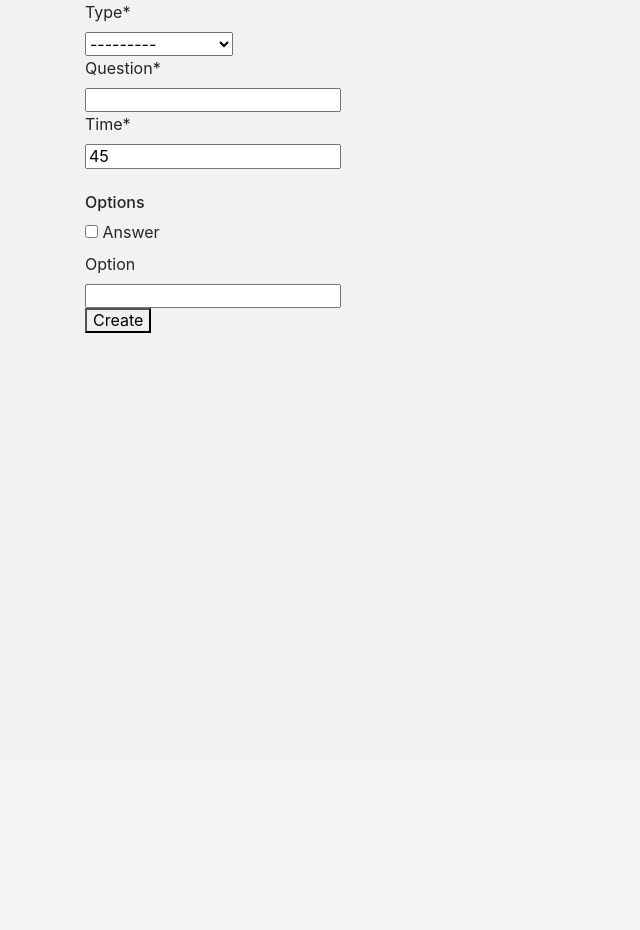
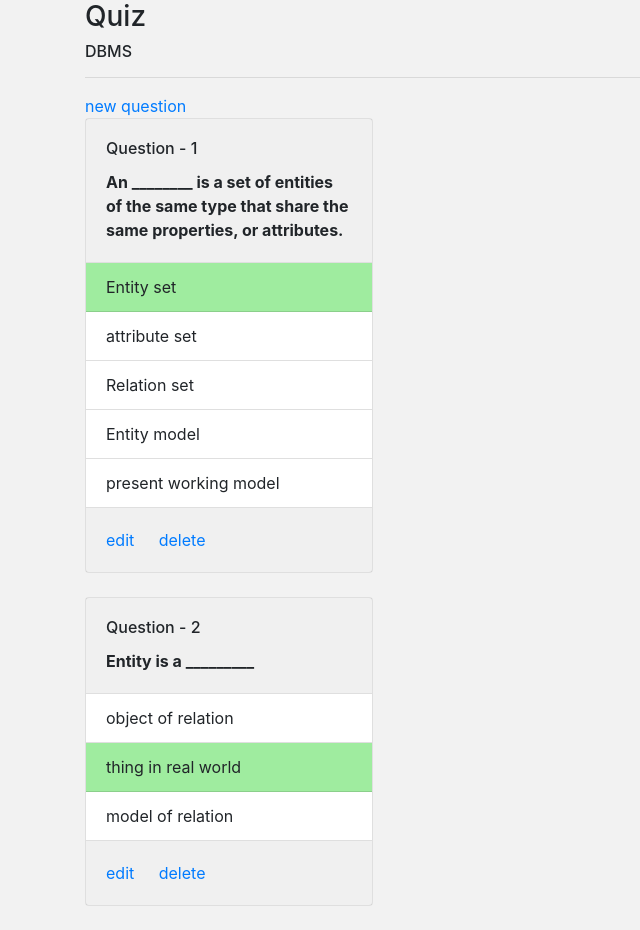
Before and after one commit to abhinav-yadav/quiz, a Django app: a page that uses quiz/core/templates/core/question_create.html in a window 1280 px wide. Shown: the part 45-975 px from the top of the page, without its empty margins (0-640 px from the left). Before the commit the page ends 378 px from the top, so only its background shows below. Run offline with Django 3.2, Linux system fonts and the light colour scheme; data comes from the database, SQL or seed files in the repository; some libraries are stand-ins or nearby versions.

Commit message:
before using ajaxing the crud operations

```diff
--- a/quiz/core/models.py
+++ b/quiz/core/models.py
@@ -33,6 +33,13 @@ class Question(models.Model):
     quiz = models.ForeignKey(Quiz, default=None, on_delete = models.SET_NULL, null = True)
     type = models.CharField(choices = QUESTION_TYPE, max_length = 10)
     question = models.CharField(max_length  = 1000, null = False)
+    image = models.ImageField(upload_to = 'question_banner',
+            null=True,
+            blank=True,
+            width_field="width_field",
+            height_field="height_field")
+    height_field = models.IntegerField(default=0)
+    width_field = models.IntegerField(default=0)
     time = models.IntegerField(default = 45)
     timestamp = models.DateTimeField(auto_now=False, auto_now_add=True)
 
@@ -45,12 +52,13 @@ class Question(models.Model):
 
 
 class Option(models.Model):
-    question = models.ForeignKey(Question, on_delete = models.SET_NULL, null = True)
+    question = models.ForeignKey(Question, on_delete = models.CASCADE,null = True)
     answer = models.BooleanField(default = False)
     option  = models.CharField(max_length = 400, blank = True)
 
     def __str__(self):
-        return 'q-'+ str(self.question.id) +'--'+self.option
+        # return 'q-'+ str(self.question.id) +'--'+self.option
+        return str(self.id)
 
 class Record(models.Model):
     user = models.ForeignKey(User, default = None, on_delete = models.SET_NULL, null = True)
--- a/quiz/core/templates/core/question_create.html
+++ b/quiz/core/templates/core/question_create.html
@@ -1,13 +1,127 @@
 {% extends 'base.html' %}
 {% load static %}
+{% load core_tags %}
 {% load crispy_forms_tags %}
+{% block custom_css %}
+<style media="screen">
+  .overlay {
+    position: fixed;
+    top: 0;
+    bottom: 0;
+    left: 0;
+    right: 0;
+    background: rgba(0, 0, 0, 0.7);
+    transition: opacity 500ms;
+    visibility: hidden;
+    opacity: 0;
+  }
+
+  .overlay:target {
+    visibility: visible;
+    opacity: 1;
+  }
+
+  .popup {
+    margin: 70px auto;
+    padding: 20px;
+    background: #fff;
+    border-radius: 5px;
+    width: 30%;
+    position: relative;
+    transition: all 5s ease-in-out;
+  }
+
+  .popup h2 {
+    margin-top: 0;
+    color: #333;
+    font-family: Tahoma, Arial, sans-serif;
+  }
+
+  .popup .close {
+    position: absolute;
+    top: 20px;
+    right: 30px;
+    transition: all 200ms;
+    font-size: 30px;
+    font-weight: bold;
+    text-decoration: none;
+    color: #333;
+  }
+
+  .popup .close:hover {
+    color: #06D85F;
+  }
+
+  .popup .content {
+    max-height: 350px;
+    overflow: scroll;
+  }
+</style>
+{% endblock %}
 {% block content %}
+<div class="">
+  <h3>Quiz</h3>
+  <h6>{{quiz.title}}</h6>
+  <hr>
+  <a class="button" href="#popup1">new question</a>
+</div>
+{% for question in questions %}
+<div class="card" style="width: 18rem;">
+  <div class="card-body">
+    <h6 class="card-title">Question - {{forloop.counter}}</h6>
+    <b><p class="card-text">{{question.question}}</p></b>
+  </div>
+  {% if question.image %}
+  <img class="card-img-top" src="{{ question.image.url }}" alt="Card image cap">
+  {% endif %}
+  <ul class="list-group list-group-flush">
+    {% for option in question.get_options %}
+    <li class="list-group-item" style="background:{% question_answer option.id %};">{{option.option}}</li>
+    {% endfor %}
+  </ul>
+  <div class="card-body">
+    <a href="#" class="card-link">edit</a>
+    <a href="#{{question.id}}" class="card-link">delete</a>
+  </div>
+</div>
+<br>
+{% endfor %}
+{% for question in questions %}
+  <div id="{{question.id}}" class="overlay">
+    <div class="popup">
+      <h2>Delete</h2>
+      <a class="close" href="#">&times;</a>
+      <div class="content">
+        <div class="card" style="width: 18rem;">
+          <div class="card-body">
+            <h6 class="card-title">Question - {{forloop.counter}}</h6>
+            <b><p class="card-text">{{question.question}}</p></b>
+          </div>
+          {% if question.image %}
+          <img class="card-img-top" src="{{ question.image.url }}" alt="Card image cap">
+          {% endif %}
+          <ul class="list-group list-group-flush">
+            {% for option in question.get_options %}
+            <li class="list-group-item" style="background:{% question_answer option.id %};">{{option.option}}</li>
+            {% endfor %}
+          </ul>
+        </div>
+      </div>
+      <button type="button" class="btn btn-danger" onclick="window.location.href='{% url 'core:delete_question' quiz.slug  question.id %}'">Delete</button>
+    </div>
+    </div>
+{% endfor %}
+<div id="popup1" class="overlay">
+  <div class="popup">
+    <h2>new question</h2>
+    <a class="close" href="#">&times;</a>
+    <div class="content">
       <form action="{% url 'core:create_questions' slug=quiz.slug %}" method="post" enctype="multipart/form-data">
         {% csrf_token %}
         {{questionform|crispy}}
         <br>
         <h6>Options</h6>
-    <div id ="myForm" class="myForm">
+        <div id="myForm" class="myForm">
           {% for form in formset %}
           {{form|crispy}}
           {% endfor %}
@@ -15,9 +129,12 @@
         {{ formset.management_form }}
         <button type="submit" name="button">Create</button>
       </form>
+    </div>
+  </div>
+</div>
 {% endblock %}
 {% block custom_js %}
-<script src="{% static 'formset_bootstrap/js/jquery.formset.js' %}">></script>
+<script src="{% static 'formset_bootstrap/js/jquery.formset.js' %}"></script>
 <script type="text/javascript">
   $(function() {
     $('#myForm').formset();
--- a/quiz/core/templatetags/core_tags.py
+++ b/quiz/core/templatetags/core_tags.py
@@ -2,7 +2,7 @@ from django.template import Library
 from django.urls import reverse
 from django.shortcuts import get_object_or_404
 
-from core.models import Question
+from core.models import Question,Option
 
 register = Library()
 
@@ -22,3 +22,11 @@ def option_color(index, option, key, answer):
 def get_question(id):
     question = get_object_or_404(Question, id=id)
     return question
+
+
+@register.simple_tag
+def question_answer(id):
+    option = get_object_or_404(Option, id=id)
+    if option.answer:
+        return '#1cd21c6b'
+    return ''
--- a/quiz/core/urls.py
+++ b/quiz/core/urls.py
@@ -7,6 +7,7 @@ from .views import (
     Result,
     RecordResponse,
     Attempt,
+    DeleteQuestion,
 )
 
 app_name = 'core'
@@ -19,4 +20,5 @@ urlpatterns = [
     path('attempt1/<slug>/<int:id>/<int:index>/', Attempt.as_view(), name = 'attempt'),
     path('result/<slug>/<id>/', Result.as_view(), name = 'quiz_result'),
     path('record_response/', RecordResponse.as_view(), name = 'ajax_record_response'),
+    path('delete/<slug>/question/<id>/', DeleteQuestion.as_view(), name = "delete_question"),
 ]
--- a/quiz/core/views.py
+++ b/quiz/core/views.py
@@ -56,14 +56,17 @@ class CreateQuiz(View):
         return redirect('core:create_questions', slug = quiz.slug)
 
 class CreateQuestion(View):
+    # handle the image of the question
     def get(self, request, slug):
         quiz = get_object_or_404(Quiz, slug=slug)
         questionform = QuestionForm(request.GET or None)
         formset = optionformset(queryset = Option.objects.none())
+        questions = Question.objects.filter(quiz=quiz)
         context = {
             'quiz' : quiz,
             'questionform' : questionform,
             'formset' : formset,
+            'questions' : questions,
         }
         return render(self.request, 'core/question_create.html', context)
 
@@ -77,8 +80,9 @@ class CreateQuestion(View):
             question.save()
             for form in formset:
                 option = form.save(commit=False)
-                option.question = question
-                option.save()
+                if option.option:
+                    option.question = question
+                    option.save()
             messages.success(request, ('question is created successfully for quiz'.format(quiz.title)))
             return redirect('core:create_questions', slug=slug)
         else:
@@ -88,6 +92,13 @@ class CreateQuestion(View):
                 'formset' : formset,
             }
             return render(self.request, 'core/question_create.html', context)
+
+class DeleteQuestion(View):
+    def get(self, request, slug,id):
+        question = get_object_or_404(Question, id = id)
+        question.delete()
+        return redirect('core:create_questions',slug = slug)
+
 
 
 class AttemptQuiz(View):
--- a/requirements.txt
+++ b/requirements.txt
@@ -5,6 +5,7 @@ defusedxml==0.6.0
 Django==3.1
 django-crispy-forms==1.9.2
 django-filter==2.3.0
+django-formset-bootstrap==1.4.0.dev3
 django-widget-tweaks==1.4.8
 djangorestframework==3.11.1
 idna==2.10
```
Also changed, not shown: quiz/media/quiz_banner/deadpool_logo_2MwsQ4o.jpg (added). Lines whose indentation alone changed are shown as unchanged.
